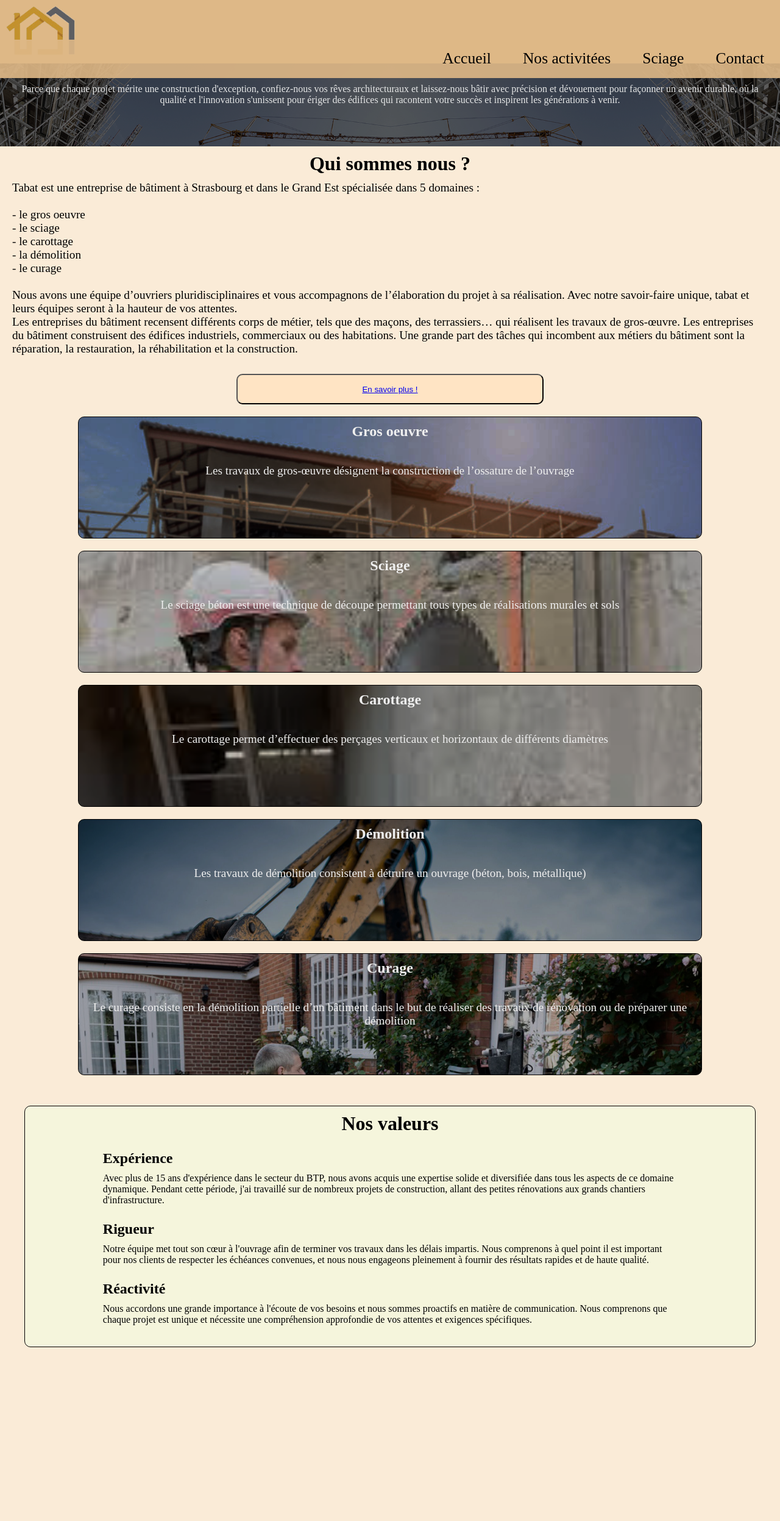
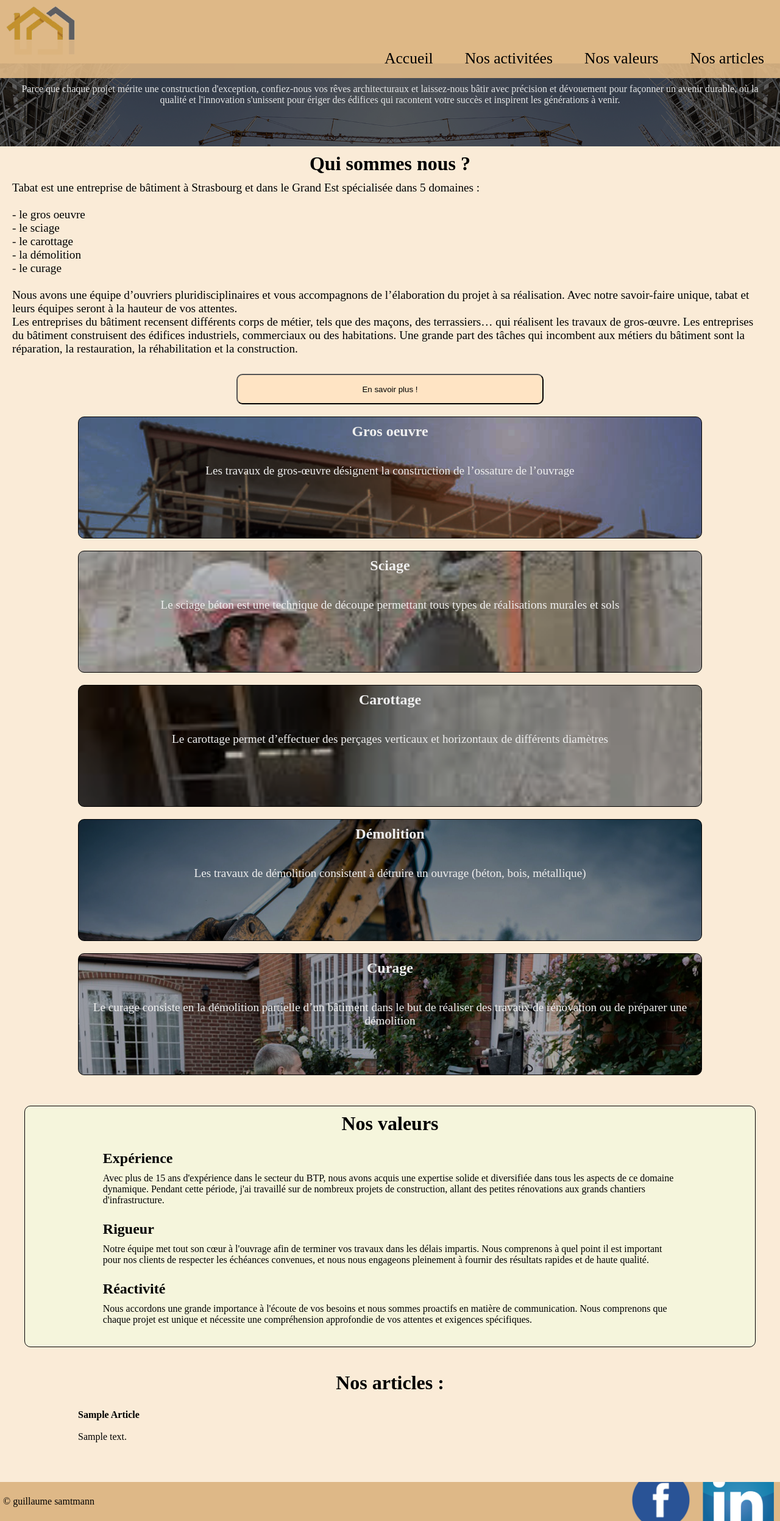
Before and after one commit to Guillaume-samtmann/devgys, a PHP site: page / in a window 1280 px wide. Shown: the whole page at 61% size. Before the commit the page ends 2209 px from the top, so only its background shows below. Run offline with PHP 8.4, Linux system fonts and the light colour scheme; tables that the repository leaves empty hold one stand-in row (values such as "Sample post").

Commit message:
4e Commit

```diff
--- a/index.php
+++ b/index.php
@@ -19,8 +19,8 @@
         <ul class="navbar__links">
             <li class="navbar__link first"><a href="index.php">Accueil</a></li>
             <li class="navbar__link second"><a href="#lesactivites">Nos activitées</a></li>
-            <li class="navbar__link third"><a href="form_recherche.php">Sciage</a></li>
-            <li class="navbar__link seven"><a href="./admin/admin.php">Contact</a></li>
+            <li class="navbar__link third"><a href="#valeurs">Nos valeurs</a></li>
+            <li class="navbar__link four"><a href="#articles">Nos articles</a></li>
         </ul>
         <button class="burger">
             <span class="bar"></span>
@@ -52,7 +52,7 @@
          de gros-œuvre. Les entreprises du bâtiment construisent des édifices industriels, commerciaux ou des habitations. Une grande part
         des tâches qui incombent aux métiers du bâtiment sont la réparation, la restauration, la réhabilitation et la construction.
         </p>
-        <button><a href="#lesactivites">En savoir plus !</a></button>
+        <button><a class="lebutton" href="#lesactivites">En savoir plus !</a></button>
     </div>
     <div id="lesactivites">
         <div class="gros-oeuvre">
@@ -100,6 +100,59 @@
 
         </div>
     </div>
+    <div id="articles">
+        <h1>Nos articles :</h1>
+        <?php
+            $conn = new PDO('mysql:host=localhost;dbname=articlebase;charset=UTF8;', 'admin', '14AZbd487');
+            $conn->query('SET NAMES utf8;');
+            $totalarticleReq = "SELECT COUNT(*) as total FROM article";
+            $totalarticleResult = $conn->query($totalarticleReq);
+            $totalarticleRow = $totalarticleResult->fetch(PDO::FETCH_ASSOC);
+            $totalarticle = $totalarticleRow['total'];
+
+            // Nombre de DVD à afficher par page
+            $articlePerPage = 2;
+
+            // Calcul du nombre total de pages
+            $totalPages = ceil($totalarticle / $articlePerPage);
+
+            // Récupération du numéro de page courant à partir du paramètre GET
+            $currentPage = isset($_GET['page']) ? $_GET['page'] : 1;
+
+            // Calcul de l'offset pour la requête SQL
+            $offset = ($currentPage - 1) * $articlePerPage;
+
+            // Requête SQL avec la pagination
+            $req = "SELECT * FROM article LIMIT $offset, $articlePerPage";
+            $resultat = $conn->query($req);
+
+
+            foreach ($resultat as $value){
+                echo '<div class="lesarticles">';
+                    echo '<p class="titreacticle">'.$value['titrearticle']. '</p> <br>';
+                    echo '<p class="contenuartilce">'.$value['contenuarticle']. '</p>';
+                echo '</div>';
+            }
+
+            // Affichage de la pagination
+        echo '<div id="pagination">';
+        if ($totalPages > 1) {
+        for ($i = 1; $i <= $totalPages; $i++) {
+            $activeClass = ($i == $currentPage) ? 'active' : '';
+            echo '<a href="?page='.$i.'" class="'.$activeClass.'">'.$i.'</a>';
+        }
+    }
+    echo '</div>';
+
+        ?>
+    </div>
+    <footer>
+        <p>&copy; guillaume samtmann</p>
+        <div class="lesreseaux">
+            <a class="reseaux" href="https://www.facebook.com/devguys.fr/"><img src="img/facebook.png" alt=""></a>
+            <a class="reseaux" href="https://www.linkedin.com/company/devguys/"><img src="img/linkedin.png" alt=""></a>
+        </div>
+    </footer>
 </main>
 
 
--- a/styles.css
+++ b/styles.css
@@ -174,6 +174,11 @@ ul{
     background: bisque;
 }
 
+.lebutton{
+    text-decoration: none;
+    color: #000000;
+}
+
 /*les activités*/
 #lesactivites{
     display: flex;
@@ -332,6 +337,54 @@ ul{
     margin-bottom: 10px;
 }
 
+/*partie blog*/
+#articles {
+    display: flex;
+    flex-direction: column;
+    align-items: center;
+}
+#articles h1{
+    margin-bottom: 25px;
+}
+.lesarticles {
+    width: 80%;
+    margin-bottom: 40px;
+}
+.titreacticle{
+    text-transform: capitalize;
+    font-weight: bold;
+}
+
+#pagination a{
+    color: #000000;
+    padding: 10px;
+    font-size: 1.3em;
+    text-decoration: none;
+
+}
+
+/*footer*/
+footer{
+    padding: 5px;
+    height: 8vh;
+    margin-top: 25px;
+    background-color: burlywood;
+    display: flex;
+    justify-content: space-between;
+    align-items: center;
+}
+.lesreseaux{
+    width: 50%;
+    display: flex;
+    justify-content: flex-end;
+}
+.reseaux{
+    width: 20%;
+}
+.reseaux img{
+    width: 100%;
+
+}
 
 
 
```
Also changed, not shown: img/carottage.jpg (deleted), img/curage.jpg (deleted), img/demolition.jpeg (deleted), img/facebook.png (added), img/grosoeuvre.jpg (deleted), img/intro.jpg (deleted), img/linkedin.png (added), img/sciage.jpg (deleted), 6 other files.
